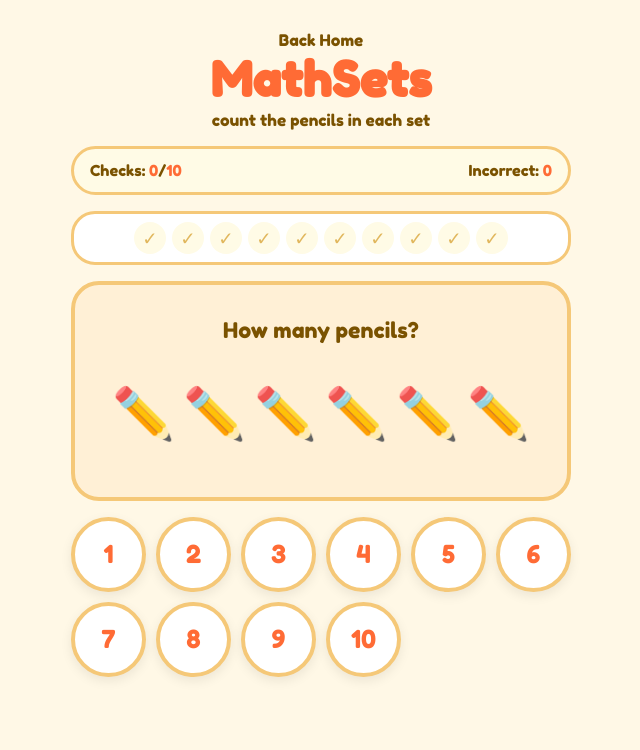
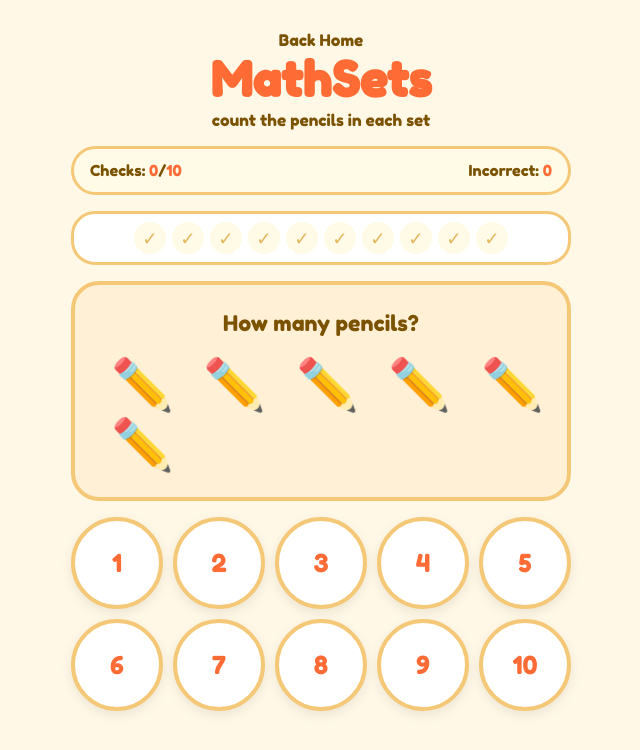
Before and after one commit to intrvertmichael/learning-games, a Next.js app: page /games/mathsets in a window 1280 px wide. Shown: the top 750 px of the page, without its empty margins (319-959 px from the left). Built offline with nearby package versions, Linux system fonts and the light colour scheme.

Commit message:
fixed mathsets grid and animation

```diff
--- a/app/globals.css
+++ b/app/globals.css
@@ -459,25 +459,31 @@ select {
 .pencil-set {
   width: 100%;
   min-height: 104px;
-  display: flex;
-  flex-wrap: wrap;
   align-items: center;
+  justify-items: center;
   justify-content: center;
-  gap: 8px;
+  display: grid;
+  grid-template-columns: repeat(5, minmax(0, 1fr));
+  gap: 10px;
   padding: 4px 8px;
   font-size: 3.15rem;
   line-height: 1.05;
 }
 
 .pencil {
-  display: inline-block;
+  width: 1em;
+  height: 1em;
+  display: grid;
+  place-items: center;
+  justify-self: center;
+  transform-origin: center;
   animation: pencilIn 0.3s cubic-bezier(0.34, 1.56, 0.64, 1) both;
 }
 
 .option-grid {
   width: 100%;
   display: grid;
-  grid-template-columns: repeat(6, minmax(0, 1fr));
+  grid-template-columns: repeat(5, minmax(0, 1fr));
   gap: 10px;
 }
 
--- a/components/MathSetsGame.jsx
+++ b/components/MathSetsGame.jsx
@@ -124,7 +124,7 @@ export default function MathSetsGame() {
           {Array.from({ length: answer }, (_, index) => (
             <span
               className="pencil"
-              key={index}
+              key={`${answer}-${index}`}
               style={{ animationDelay: `${index * 0.025}s` }}
             >
               ✏️
```
